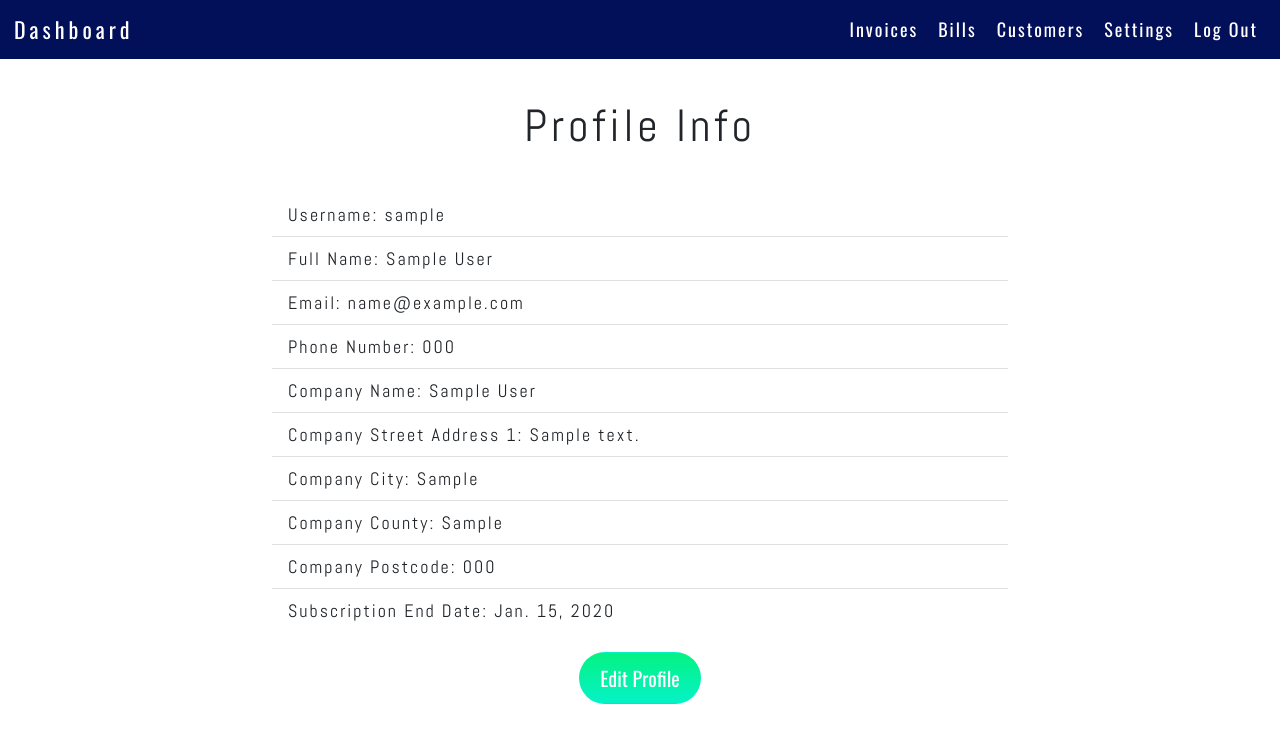
After one commit to R-Prince/counter_ms4, a Django app: page /profile/profile_info in a window 1280 px wide. The commit adds this page. Shown: the top 743 px of the page. Run offline with Django 3.2, Linux system fonts and the light colour scheme; a user stored in the database is signed in; tables that the repository leaves empty hold one stand-in row (values such as "Sample post"); some libraries are stand-ins or nearby versions.

Commit message:
Add profile info view and template

```diff
--- a/customers/templates/customers/customers.html
+++ b/customers/templates/customers/customers.html
@@ -9,8 +9,9 @@
     <div class="container">
         <div class="row">
             <div class="col-12">
+                <div class="table-responsive">
                     <table class="table">
-                    <thead>
+                        <thead class="table-light">
                             <tr>
                                 <th scope="col">Company</th>
                                 <th scope="col">Contact</th>
@@ -33,6 +34,7 @@
                     </table>
                 </div>
             </div>
+        </div>
         <div class="col-12">
             <a class="btn green-btn" href="{% url 'create_customer' %}">Create Customer</a>
         </div>
--- /dev/null
+++ b/profiles/templates/profiles/profile_info.html
@@ -0,0 +1,38 @@
+{% extends 'base_account.html' %}
+{% load static %}
+
+{% block extra_css %}
+    <link rel="stylesheet" href="{% static 'profiles/css/profiles.css' %}">
+{% endblock %}
+
+{% block page_header %}
+    <h1 class="d-flex justify-content-center page-header">Profile Info</h1>
+{% endblock %}
+
+{% block content %}
+    <div class="container">
+        <div class="row">
+            <div class="col-12 col-md-8 offset-md-2">
+                <ul class="list-group list-group-flush">
+                    <li class="list-group-item">Username: {{profile.user}}</li>
+                    <li class="list-group-item">Full Name: {{profile.full_name}}</li>
+                    <li class="list-group-item">Email: {{profile.email}}</li>
+                    <li class="list-group-item">Phone Number: {{profile.phone_number}}</li>
+                    <li class="list-group-item">Company Name: {{profile.company_name}}</li>
+                    <li class="list-group-item">Company Street Address 1: {{profile.company_street_address1}}</li>
+                    <li class="list-group-item">Company City: {{profile.company_city}}</li>
+                    <li class="list-group-item">Company County: {{profile.company_county}}</li>
+                    <li class="list-group-item">Company Postcode: {{profile.company_postcode}}</li>
+                    <li class="list-group-item">Subscription End Date: {{user_sub.end_date}}</li>
+                </ul>
+            </div>
+        </div>
+        <div class="row submit-container">
+            <div class="d-flex justify-content-center">
+                <button id="submit-button" class="btn btn-lg green-btn">
+                    Edit Profile
+                </button>
+            </div>
+        </div>
+    </div>
+{% endblock %}
--- a/profiles/urls.py
+++ b/profiles/urls.py
@@ -4,4 +4,5 @@ from . import views
 urlpatterns = [
     path('create', views.create_profile, name='create_profile'),
     path('', views.profile, name='profile'),
+    path('profile_info', views.profile_info, name='profile_info'),
 ]
--- a/profiles/views.py
+++ b/profiles/views.py
@@ -65,3 +65,21 @@ def profile(request):
         return redirect(reverse('update_sub'))
     else:
         return render(request, template, context)
+
+
+@login_required
+def profile_info(request):
+    try:
+        profile = get_object_or_404(UserProfile, user=request.user)
+    except Exception:
+        messages.error(request, 'Profile does not exist')
+        return redirect(reverse('home'))
+
+    user_subscription = get_object_or_404(Subscription, user=request.user)
+    template = 'profiles/profile_info.html'
+    context = {
+        'profile': profile,
+        'user_sub': user_subscription
+    }
+
+    return render(request, template, context)
--- a/templates/base_account.html
+++ b/templates/base_account.html
@@ -66,7 +66,7 @@
                             <a class="nav-link" href="{% url 'customers' %}">Customers</a>
                         </li>
                         <li class="nav-item">
-                            <a class="nav-link" href="#">Settings</a>
+                            <a class="nav-link" href="{% url 'profile_info' %}">Settings</a>
                         </li>
                         <li class="nav-item">
                             <a class="nav-link" href="{% url 'account_logout' %}">Log Out</a>
```
Lines whose indentation alone changed are shown as unchanged.
